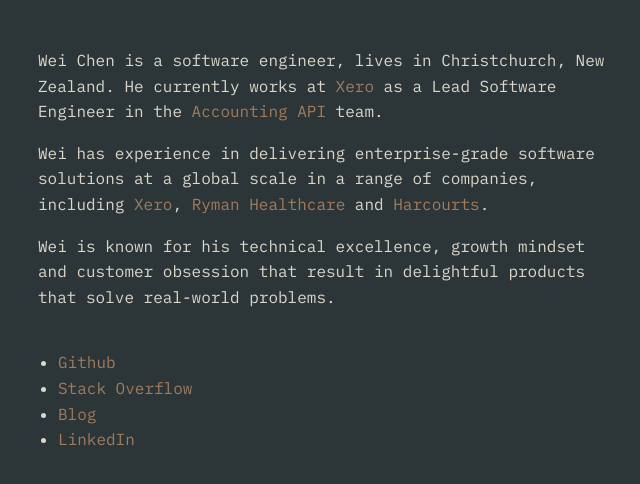
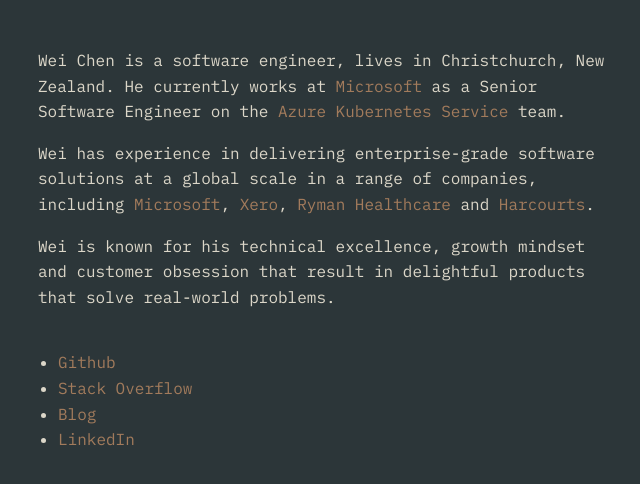
Before and after one commit to weichch/weichendev, a plain HTML site: page index.html in a window 1280 px wide. Shown: the whole page, without its empty margins (314-954 px from the left). Drawn offline with Linux system fonts and the light colour scheme.

Commit message:
Update index.html

```diff
--- a/index.html
+++ b/index.html
@@ -22,11 +22,11 @@
 
 <body>
   <p>
-    Wei Chen is a software engineer, lives in Christchurch, New Zealand. He currently works at <a href="https://www.xero.com/" target="_blank">Xero</a> as a Lead Software
-    Engineer in the <a href="https://developer.xero.com/documentation/api/accounting/overview" target="_blank">Accounting API</a> team.
+    Wei Chen is a software engineer, lives in Christchurch, New Zealand. He currently works at <a href="https://learn.microsoft.com/en-us/azure/aks/" target="_blank">Microsoft</a> as a Senior Software
+    Engineer on the <a href="https://learn.microsoft.com/en-us/azure/aks/" target="_blank">Azure Kubernetes Service</a> team.
   </p>
   <p>
-    Wei has experience in delivering enterprise-grade software solutions at a global scale in a range of companies, including <a href="https://www.xero.com/" target="_blank">Xero</a>, <a href="https://www.rymanhealthcare.co.nz/" target="_blank">Ryman Healthcare</a> and <a href="https://harcourts.net/" target="_blank">Harcourts</a>.
+    Wei has experience in delivering enterprise-grade software solutions at a global scale in a range of companies, including <a href="https://learn.microsoft.com/en-us/azure/aks/" target="_blank">Microsoft</a>, <a href="https://www.xero.com/" target="_blank">Xero</a>, <a href="https://www.rymanhealthcare.co.nz/" target="_blank">Ryman Healthcare</a> and <a href="https://harcourts.net/" target="_blank">Harcourts</a>.
   </p>
   <p>
     Wei is known for his technical excellence, growth mindset and customer obsession that result in delightful products
```
